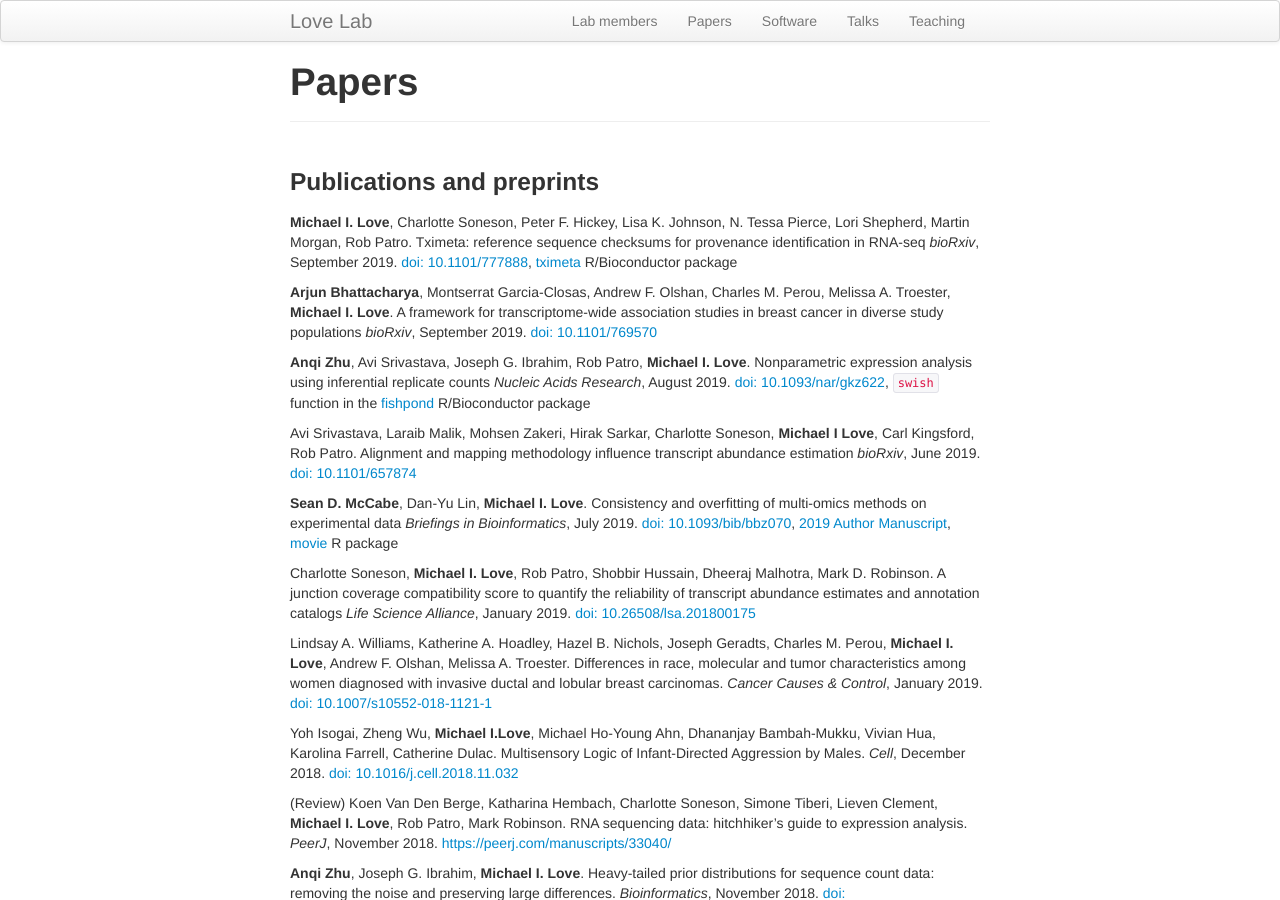
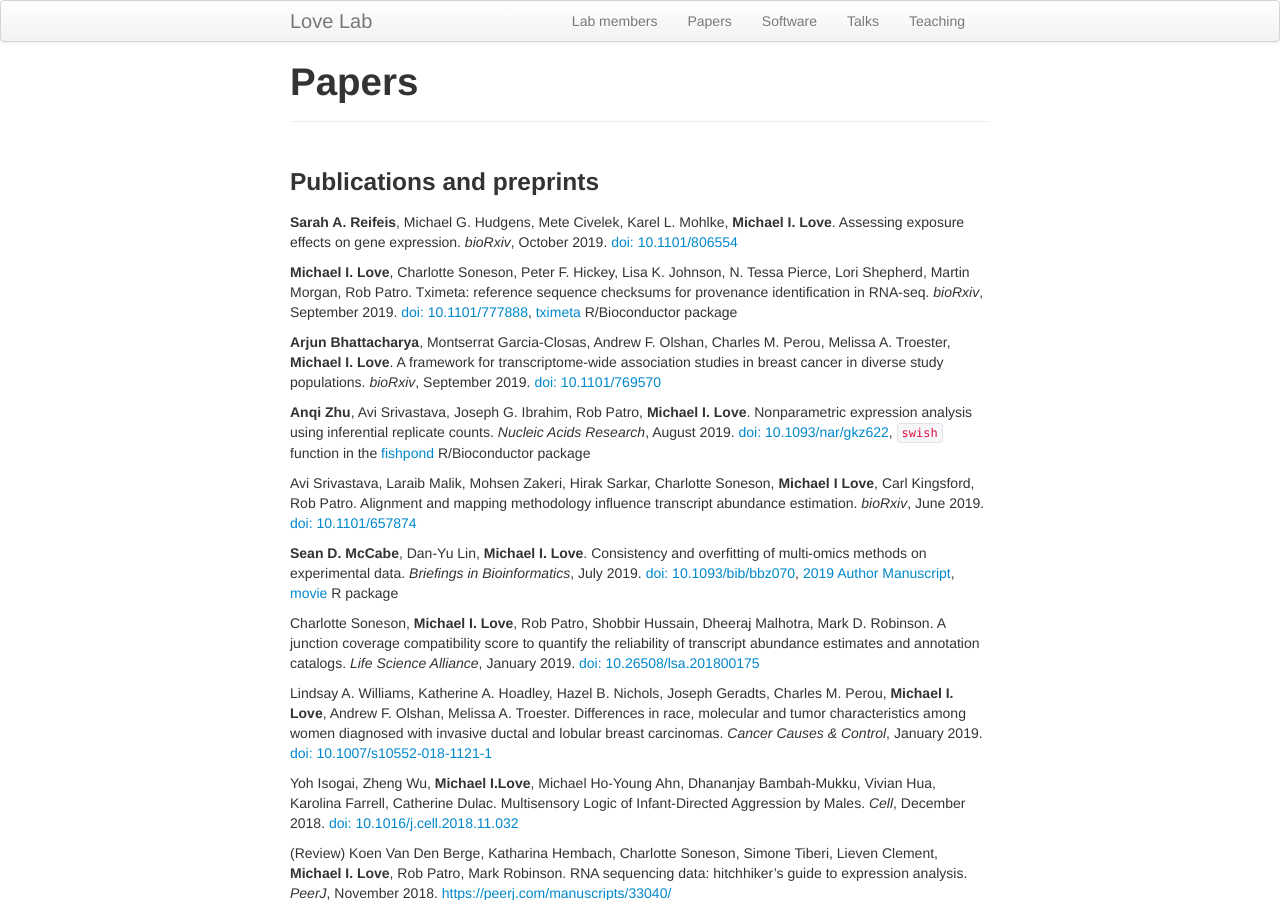
Before and after one commit to mikelove/mikelove.github.io, a Jekyll site: the page built from pages/papers.md, in a window 1280 px wide and 900 px high. Built offline with Jekyll 4.4.1, drawn with Linux system fonts in a browser that asks for light colours.

Commit message:
add paper

```diff
--- a/pages/papers.md
+++ b/pages/papers.md
@@ -5,9 +5,15 @@ title: "Papers"
 
 ### Publications and preprints
 
+**Sarah A. Reifeis**, Michael G. Hudgens, Mete Civelek, Karel
+L. Mohlke, **Michael I. Love**.
+Assessing exposure effects on gene expression.
+*bioRxiv*, October 2019.
+[doi: 10.1101/806554](https://doi.org/10.1101/806554)
+
 **Michael I. Love**, Charlotte Soneson, Peter F. Hickey, Lisa
 K. Johnson, N. Tessa Pierce, Lori Shepherd, Martin Morgan, Rob Patro.
-Tximeta: reference sequence checksums for provenance identification in RNA-seq
+Tximeta: reference sequence checksums for provenance identification in RNA-seq.
 *bioRxiv*, September 2019.
 [doi: 10.1101/777888](https://doi.org/10.1101/777888),
 [tximeta](https://bioconductor.org/packages/tximeta) R/Bioconductor package
@@ -15,13 +21,13 @@ Tximeta: reference sequence checksums for provenance identification in RNA-seq
 **Arjun Bhattacharya**,  Montserrat Garcia-Closas,  Andrew F. Olshan,
 Charles M. Perou,  Melissa A. Troester, **Michael I. Love**.
 A framework for transcriptome-wide association studies in breast
-cancer in diverse study populations
+cancer in diverse study populations.
 *bioRxiv*, September 2019.
 [doi: 10.1101/769570](https://doi.org/10.1101/769570)
 
 **Anqi Zhu**, Avi Srivastava, Joseph G. Ibrahim, Rob Patro,
 **Michael I. Love**.
-Nonparametric expression analysis using inferential replicate counts
+Nonparametric expression analysis using inferential replicate counts.
 *Nucleic Acids Research*, August 2019.
 [doi: 10.1093/nar/gkz622](https://doi.org/10.1093/nar/gkz622),
 `swish` function in the
@@ -29,12 +35,12 @@ Nonparametric expression analysis using inferential replicate counts
 
 Avi Srivastava, Laraib Malik, Mohsen Zakeri, Hirak Sarkar,
 Charlotte Soneson, **Michael I Love**, Carl Kingsford, Rob Patro.
-Alignment and mapping methodology influence transcript abundance estimation
+Alignment and mapping methodology influence transcript abundance estimation.
 *bioRxiv*, June 2019.
 [doi: 10.1101/657874](https://doi.org/10.1101/657874)
 
 **Sean D. McCabe**, Dan-Yu Lin, **Michael I. Love**.
-Consistency and overfitting of multi-omics methods on experimental data
+Consistency and overfitting of multi-omics methods on experimental data.
 *Briefings in Bioinformatics*, July 2019.
 [doi: 10.1093/bib/bbz070](https://doi.org/10.1093/bib/bbz070),
 [2019 Author Manuscript](../assets/mccabe_2019.pdf),
@@ -43,7 +49,7 @@ Consistency and overfitting of multi-omics methods on experimental data
 Charlotte Soneson,  **Michael I. Love**, Rob Patro, Shobbir Hussain,
 Dheeraj Malhotra, Mark D. Robinson.
 A junction coverage compatibility score to quantify the reliability of
-transcript abundance estimates and annotation catalogs
+transcript abundance estimates and annotation catalogs.
 *Life Science Alliance*, January 2019.
 [doi: 10.26508/lsa.201800175](https://doi.org/10.26508/lsa.201800175)
 
```
Also changed, not shown: index.md (+3 -0 lines).
